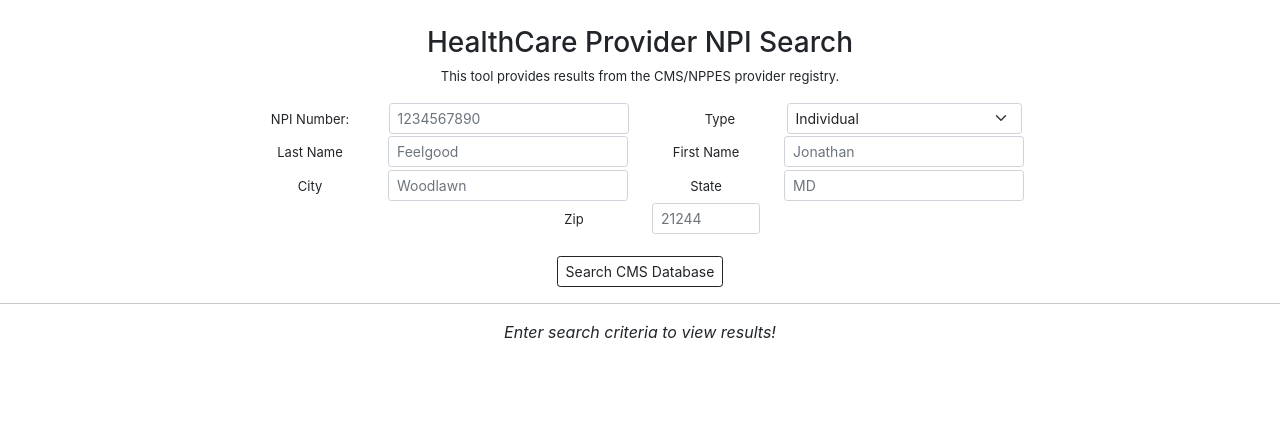
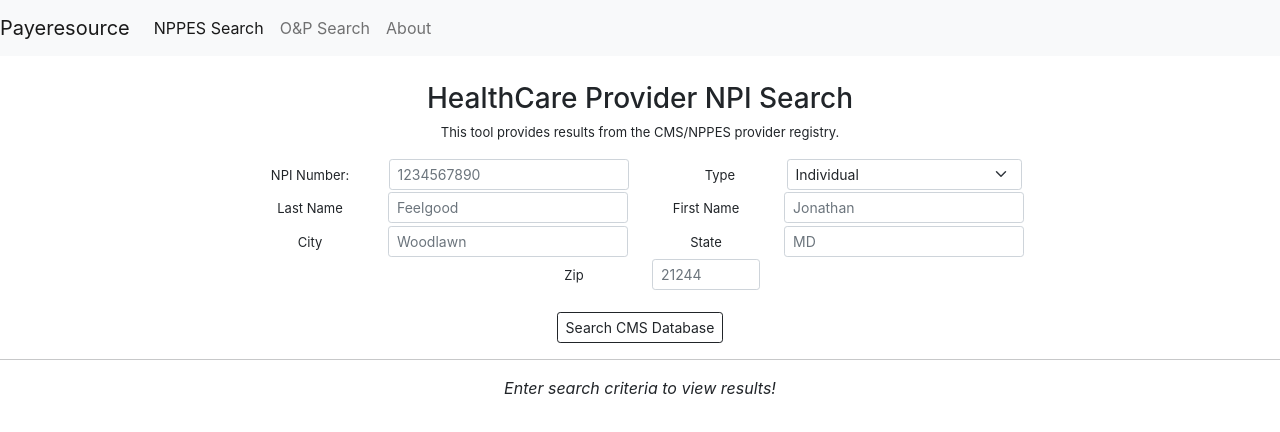
Before and after one commit to aarontbethea/doctorSearch, a React (Create React App) app in the folder doc-search-project/: page /nppesSearch in a window 1280 px wide. Shown: the top 432 px of the page. Built offline with nearby package versions, Linux system fonts and the light colour scheme.

Commit message:
set up react router dom and bootstrap

```diff
--- a/doc-search-project/package.json
+++ b/doc-search-project/package.json
@@ -7,7 +7,10 @@
     "@testing-library/react": "^13.1.1",
     "@testing-library/user-event": "^13.5.0",
     "react": "^18.1.0",
+    "react-bootstrap": "^2.4.0",
     "react-dom": "^18.1.0",
+    "react-router-bootstrap": "^0.26.1",
+    "react-router-dom": "^6.3.0",
     "react-scripts": "5.0.1",
     "web-vitals": "^2.1.4"
   },
--- a/doc-search-project/src/index.js
+++ b/doc-search-project/src/index.js
@@ -1,15 +1,36 @@
 import React from 'react';
+import { BrowserRouter, Routes, Route } from "react-router-dom";
 import ReactDOM from 'react-dom/client';
 import './index.css';
-import App from './App';
+//import App from './App';
 import reportWebVitals from './reportWebVitals';
 
+//get pages to render
+import Layout from "./pages/Layout.js";
+import NppesSearchPg from './pages/SearchNPPES';
+import OandPSearch from './pages/SearchOandP';
+import AboutPg from './pages/About';
+import PageNotFound from './pages/NoPage';
+
+export default function App() {
+  return (
+    <BrowserRouter>
+      <Routes>
+        <Route path="/" element={<Layout />}>
+          <Route index element={<NppesSearchPg />} />
+          <Route path="nppesSearch" element={<NppesSearchPg/>} />
+          <Route path="oandpSearch" element={<OandPSearch/>} />
+
+          <Route path="about" element={<AboutPg />} />
+          <Route path="*" element={<PageNotFound />} />
+        </Route>
+      </Routes>
+    </BrowserRouter>
+  );
+}
+
 const root = ReactDOM.createRoot(document.getElementById('root'));
-root.render(
-  <React.StrictMode>
-    <App />
-  </React.StrictMode>
-);
+root.render(<App />);
 
 // If you want to start measuring performance in your app, pass a function
 // to log results (for example: reportWebVitals(console.log))
--- /dev/null
+++ b/doc-search-project/src/pages/About.js
@@ -0,0 +1,9 @@
+import React from "react";
+
+export default function AboutPg(){
+    return (
+        <>
+            <p>About Page</p>
+        </>
+    )
+}
--- /dev/null
+++ b/doc-search-project/src/pages/Layout.js
@@ -0,0 +1,33 @@
+import { Outlet, Link } from "react-router-dom";
+import { LinkContainer } from "react-router-bootstrap";
+import { Navbar, Nav } from "react-bootstrap";
+
+const Layout = () => {
+  return (
+    <>
+      <Navbar bg="light" expand="lg">
+        <LinkContainer to="/">
+          <Navbar.Brand>Payeresource</Navbar.Brand>
+        </LinkContainer>
+        <Navbar.Toggle aria-controls="basic-navbar-nav" />
+        <Navbar.Collapse id="basic-navbar-nav">
+          <Nav className="mr-auto">
+            <LinkContainer to="/nppesSearch">
+              <Nav.Link>NPPES Search</Nav.Link>
+            </LinkContainer>
+            <LinkContainer to="/oandpSearch">
+              <Nav.Link>O&amp;P Search</Nav.Link>
+            </LinkContainer>
+            <LinkContainer to="/about">
+              <Nav.Link>About</Nav.Link>
+            </LinkContainer>
+          </Nav>
+        </Navbar.Collapse>
+      </Navbar>
+
+      <Outlet />
+    </>
+  );
+};
+
+export default Layout;
--- /dev/null
+++ b/doc-search-project/src/pages/NoPage.js
@@ -0,0 +1,9 @@
+import React from "react";
+
+export default function PageNotFound(){
+    return (
+        <>
+            <p>Error! Page not found on server!</p>
+        </>
+    )
+}
--- /dev/null
+++ b/doc-search-project/src/pages/SearchNPPES.js
@@ -0,0 +1,46 @@
+import '../App.css';
+import React, {useState} from 'react';
+//external widgets
+import IndSearchForm from '../widgets/type-one-search.jsx';
+import ResultsViewer from '../widgets/resultsView';
+
+//sample modal
+function NppesSearchPg() {
+  //set up state value
+  const [searchData,setData] = useState({});
+
+  //set up condition to render results widget
+  let resForm;
+  const isEmpty = Object.keys(searchData).length === 0;
+  console.log("Empty Object?");
+  console.log(isEmpty);
+  if (!isEmpty) {
+    if ('result_count' in searchData){
+      resForm = <ResultsViewer searchData={searchData}/>
+    //check result structure
+    } else if ('Errors' in searchData) {
+      //render the error description
+      resForm = <div className="alert alert-warning" role="alert">
+        {searchData.Errors[0].description}
+    </div>
+      //return
+    } else {
+      resForm = <div className="alert alert-danger" role="alert">
+      An unknown error occurred
+    </div>
+    }
+
+  } else {
+    resForm = <p><i>Enter search criteria to view results!</i></p>
+  }
+
+  return (
+    <div className="App">
+      <IndSearchForm searchData={searchData} setData={setData}/>
+      <hr/>
+      {resForm}
+    </div>
+  );
+}
+
+export default NppesSearchPg;
--- /dev/null
+++ b/doc-search-project/src/pages/SearchOandP.js
@@ -0,0 +1,9 @@
+import React from "react";
+
+export default function OandPSearch(){
+    return (
+        <>
+            <p>O and P Search Page</p>
+        </>
+    )
+}
```
Also changed, not shown: 1 other file (tests, documents, lock files or other folders).
